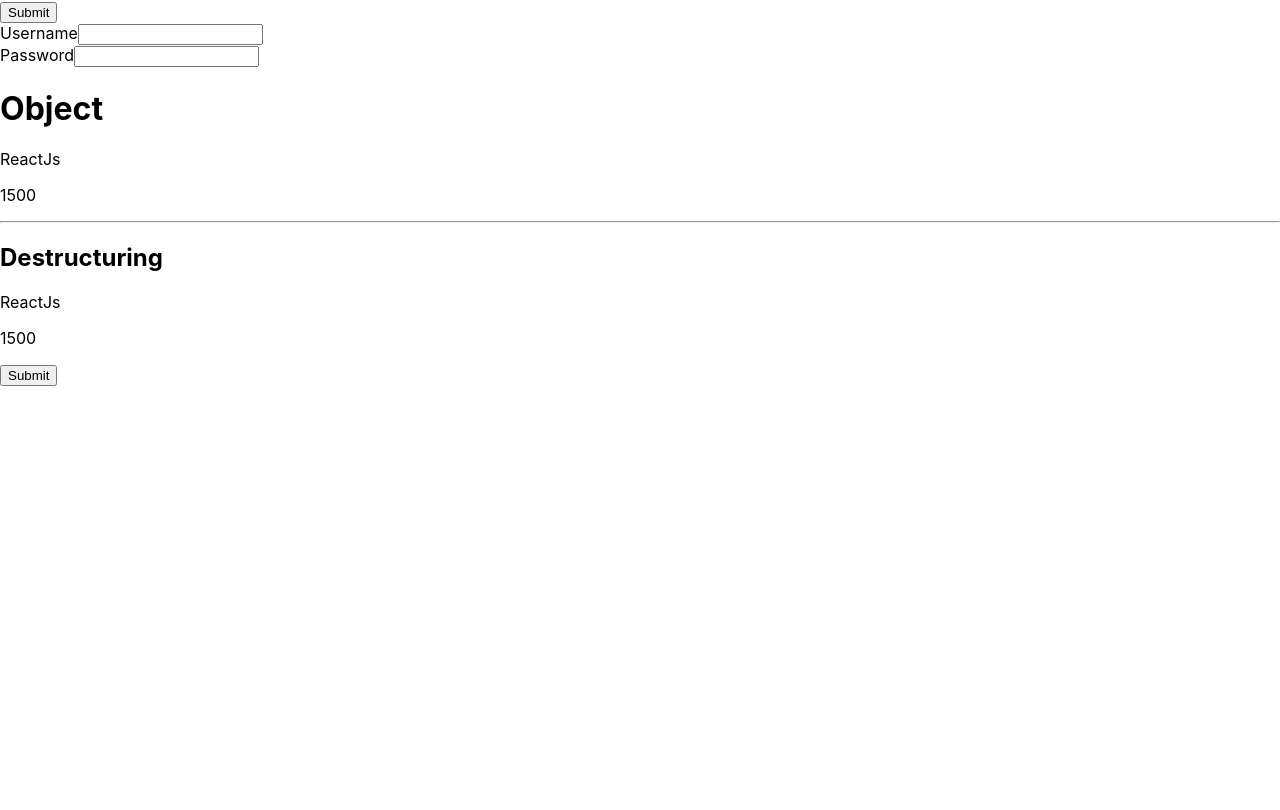
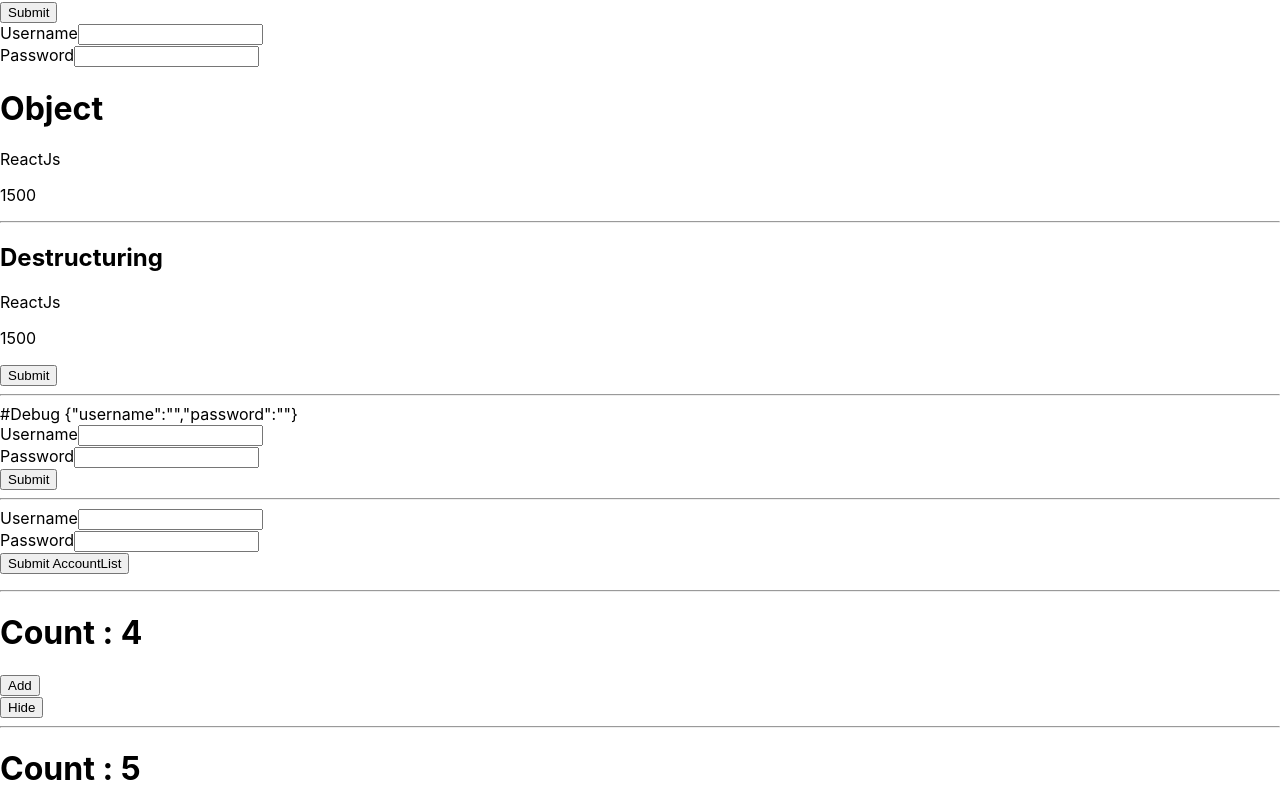
Before and after one commit to dringnakub/react_hook, a React (Create React App) app: page / in a window 1280 px wide. Shown: the part 1715-2525 px from the top of the page. Before the commit the page ends 2101 px from the top, so only its background shows below. Built offline with nearby package versions, Linux system fonts and the light colour scheme.

Commit message:
state object array useEffect

```diff
--- a/src/App.js
+++ b/src/App.js
@@ -7,6 +7,10 @@
 import UserList from './components/userList';
 import Ex3Props from './components/ex3_props';
 import Ex4Destructuring from './components/ex4_destructuring';
+import UseStateDemo_2 from './components/UseStateDemo_2';
+import UseStateDemo_3 from './components/UseStateDemo_3';
+import UseEffect from './components/UseEffect';
+import UseEffectInterval from './components/UseEffectInterval';
 
 function App() {
   // const [query, setQuery] = useState(1);
@@ -44,6 +48,7 @@
   const var2 = "hello";
   const var3 = true;
   const [count, setCount] = useState(0)
+  const [isShow, setIsShow] = useState(true)
 
   const submit = () => {
     alert("Submit Hey Hey")
@@ -71,6 +76,21 @@
       <Ex3Props counter={count} color="#F00" isShowLabel={false} />
       <Ex4Destructuring usernameHint="UserName" passwordHint="PassWord" />
       <Ex4Destructuring handleSubmit={submit} />
+
+
+      <hr />
+      <UseStateDemo_2 />
+
+      <hr />
+
+      <UseStateDemo_3 />
+      <hr />
+
+      {isShow && <UseEffect />}
+      <button onClick={() => setIsShow(false)}>Hide</button>
+
+      <hr />
+      <UseEffectInterval />
     </div>
   )
 }
--- /dev/null
+++ b/src/components/UseEffect.js
@@ -0,0 +1,21 @@
+import React,{useState,useEffect} from 'react'
+
+export default function UseEffect() {
+    const [count, setCount] = useState(4);
+    useEffect(() => {
+    console.log("Start useEffect ====>");
+    document.title = "Current count :" + count
+return () => {
+    console.log("Start useEffect Return ************")
+    document.title = "destroyed"
+}
+
+
+    }, [count])
+    return (
+        <div>
+            <h1>Count : {count}</h1>
+            <button onClick={() => setCount(count + 1)}>Add</button>
+        </div>
+    )
+}
--- /dev/null
+++ b/src/components/UseEffectInterval.js
@@ -0,0 +1,24 @@
+import React, { useState, useEffect } from 'react'
+
+export default function UseEffectInterval() {
+    const [count, setCount] = useState(0)
+    const doSometing = () => {
+        setCount(sssss => sssss + 1);
+        console.log("doSometing")
+    }
+
+    useEffect(() => {
+        const intervalId = setInterval(doSometing, 1000);
+        // Clean up
+        return () => {
+            console.log("Destroy");
+            clearInterval(intervalId);
+        }
+
+    }, [])
+    return (
+        <div>
+            <h1>Count : {count}</h1>
+        </div>
+    )
+}
--- /dev/null
+++ b/src/components/UseStateDemo_2.js
@@ -0,0 +1,22 @@
+import React, { useState } from 'react'
+
+export default function UseStateDemo_2() {
+    const [account, setAccount] = useState({ username: "", password: "" })
+    return (
+        <div>
+            <span>#Debug {JSON.stringify(account)}</span>
+            <form onSubmit={(e) => {
+                e.preventDefault();
+                alert(JSON.stringify(account));
+            }}>
+                <label>Username</label>
+                <input type="text" value={account.username} onChange={(e) => setAccount({ ...account, username: e.target.value })} />
+                <br />
+                <label>Password</label>
+                <input type="text" value={account.password} onChange={(e) => setAccount({ ...account, password: e.target.value })} />
+                <br />
+                <button type="submit">Submit</button>
+            </form>
+        </div>
+    )
+}
--- /dev/null
+++ b/src/components/UseStateDemo_3.js
@@ -0,0 +1,26 @@
+import React, { useState } from 'react'
+
+export default function UseStateDemo_3() {
+    const [account, setAccount] = useState({ username: "", password: "" });
+    const [accountList, setAccountList] = useState([]);
+    return (
+        <div>
+            <form>
+                <label>Username</label>
+                <input type="text" value={account.username} onChange={(e) => setAccount({ ...account, username: e.target.value })} />
+                <br />
+                <label>Password</label>
+                <input type="text" value={account.password} onChange={(e) => setAccount({ ...account, password: e.target.value })} />
+                <br />
+                <button type="button" onClick={(e) => {
+                    e.preventDefault();
+                    setAccountList([...accountList, { ...account, index: accountList.length, dringrider: "d kub" }])
+                }}>Submit AccountList</button>
+                <ul>
+                    {accountList.map((item, index) =>
+                        <li key={index}>Username : {item.username} , Password : {item.password} , IndexAtt : {item.index} , New : {item.dringrider} </li>)}
+                </ul>
+            </form>
+        </div>
+    )
+}
```
